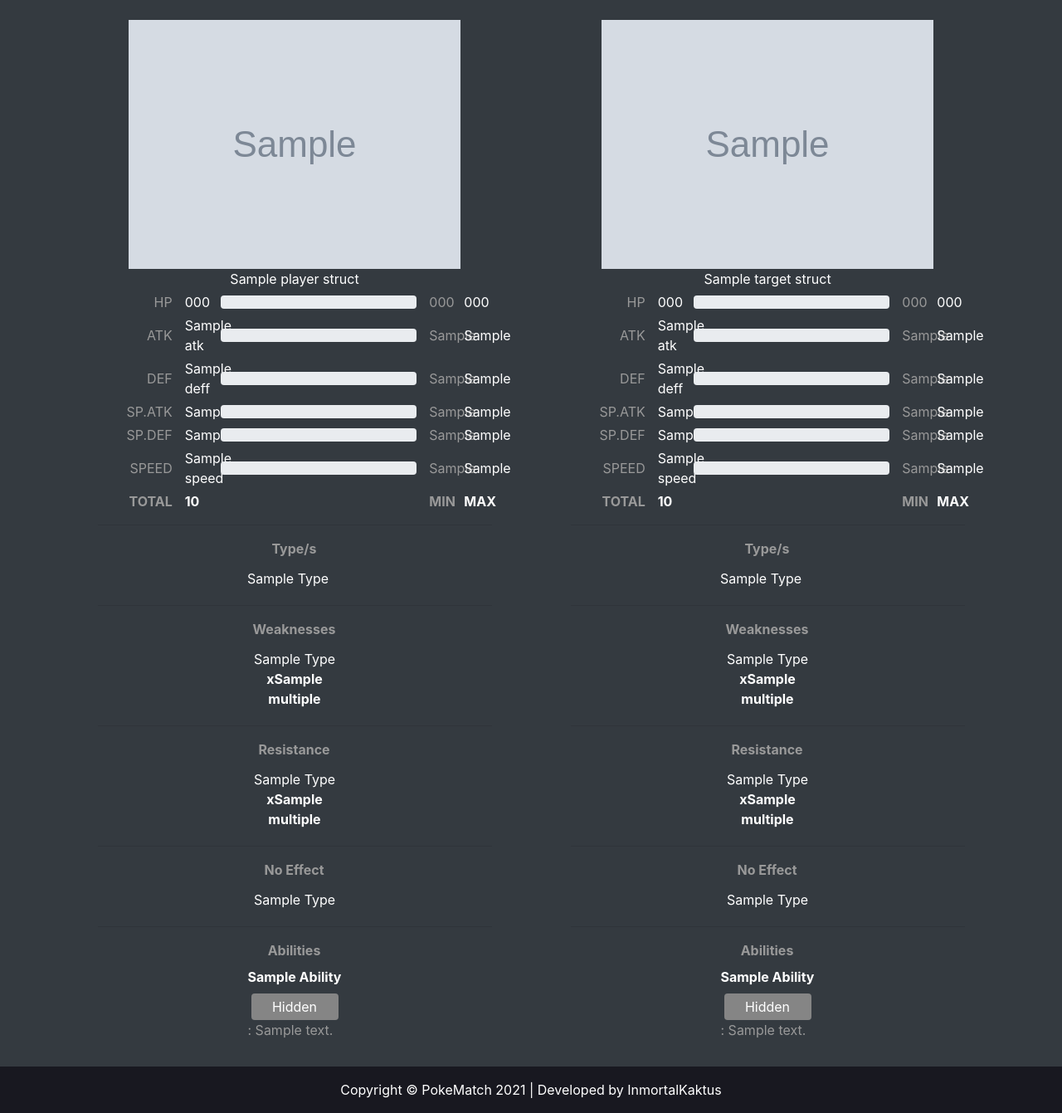
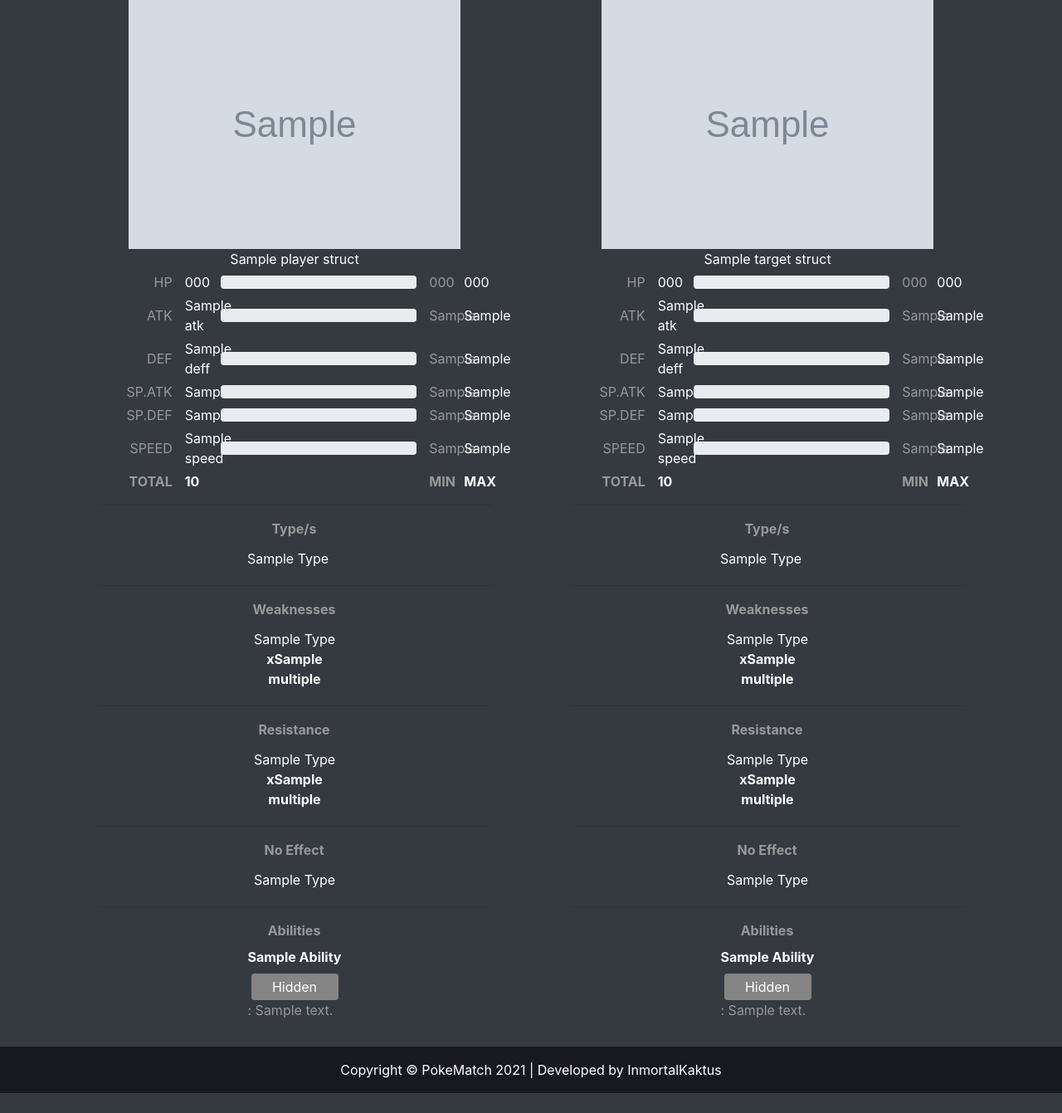
Before and after one commit to aleolidev/pokematch, a Django app: template pokemoncompetitive/templates/pokemoncompetitive/base.html in a window 1280 px wide. Shown: the part 140-1481 px from the top of the page at 83% size. After the commit the page ends 1457 px from the top, so only its background shows below. Run offline with Django 3.2, Linux system fonts and the light colour scheme; the template is opened without the code that fills it: most values are stand-ins (such as "Sample title", 1, 10 or a date in 2020); grey boxes marked "Sample" are stand-in pictures; some libraries are stand-ins or nearby versions.

Commit message:
Padding top to 0 from mon structures

```diff
--- a/pokemoncompetitive/templates/pokemoncompetitive/base.html
+++ b/pokemoncompetitive/templates/pokemoncompetitive/base.html
@@ -19,7 +19,7 @@
 {% endblock %}
 
 {% block pData %}
-    <div class="col-sm-10 col-md-10 col-lg-5 align-middle p-0 pb-2 pt-4" style="display: {{ player_struct.display }};">
+    <div class="col-sm-10 col-md-10 col-lg-5 align-middle p-0 pb-2 pt-0" style="display: {{ player_struct.display }};">
         <div class="pb-4">
             <img src="{{ player_struct.icon }}" class="align-middle"/>
             <label for="playerMon" class="align-bottom m-0"> {{ player_struct.beauty_name }}</label>
@@ -162,7 +162,7 @@
 {% endblock %}
 
 {% block tData %}
-    <div class="col-sm-10 col-md-10 col-lg-5 align-middle p-0 pb-2 pt-4" style="display: {{ target_struct.display }};">
+    <div class="col-sm-10 col-md-10 col-lg-5 align-middle p-0 pb-2 pt-0" style="display: {{ target_struct.display }};">
         <div class="pb-4">
             <img src="{{ target_struct.icon }}" class="align-middle"/>
             <label for="targetMon" class="align-bottom m-0"> {{ target_struct.beauty_name }}</label>
```
